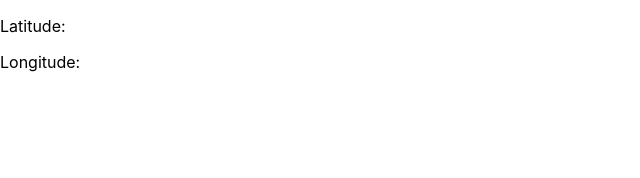
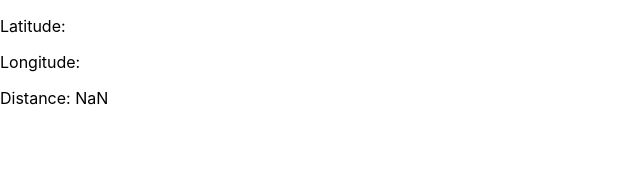
Before and after one commit to dennisobel/geoloc, a React (Create React App) app: page / in a window 1280 px wide. Shown: the top 178 px of the page, without its empty margins (0-640 px from the left). Built offline with nearby package versions, Linux system fonts and the light colour scheme; no server answers.

Commit message:
distance calculate

```diff
--- a/src/App.js
+++ b/src/App.js
@@ -1,7 +1,33 @@
-import React, { useEffect, useState } from 'react';
+import React, { useEffect, useState } from "react";
 
 const App = () => {
   const [currentLocation, setCurrentLocation] = useState(null);
+  const [distance,setDistance] = useState()
+
+  function calculateDistance(origin, destination) {
+    const earthRadius = 6371; // Radius of the Earth in kilometers
+
+    const { lat: lat1, lng: lng1 } = origin;
+    const { lat: lat2, lng: lng2 } = destination;
+
+    const dLat = toRadians(lat2 - lat1);
+    const dLng = toRadians(lng2 - lng1);
+
+    const a =
+      Math.sin(dLat / 2) * Math.sin(dLat / 2) +
+      Math.cos(toRadians(lat1)) *
+        Math.cos(toRadians(lat2)) *
+        Math.sin(dLng / 2) *
+        Math.sin(dLng / 2);
+    const c = 2 * Math.atan2(Math.sqrt(a), Math.sqrt(1 - a));
+    const distance = earthRadius * c;
+
+    return distance * 1000; // Convert distance to meters
+  }
+
+  function toRadians(degrees) {
+    return degrees * (Math.PI / 180);
+  }
 
   useEffect(() => {
     const watchId = navigator.geolocation.watchPosition(
@@ -10,10 +36,19 @@ const App = () => {
         setCurrentLocation({ latitude, longitude });
       },
       (error) => {
-        console.log('Error:', error);
+        console.log("Error:", error);
       },
       { enableHighAccuracy: true, timeout: 5000, maximumAge: 0 }
     );
+
+    const distance = calculateDistance(
+      { lat: currentLocation?.latitude, lng: currentLocation?.longitude },
+      { lat: -1.7824086, lng: 37.6267237 }
+    );
+
+    console.log(distance)
+
+    setDistance(distance)
 
     return () => {
       navigator.geolocation.clearWatch(watchId);
@@ -24,6 +59,7 @@ const App = () => {
     <div>
       <p>Latitude: {currentLocation?.latitude}</p>
       <p>Longitude: {currentLocation?.longitude}</p>
+      <p>Distance: {distance}</p>
     </div>
   );
 };
```
